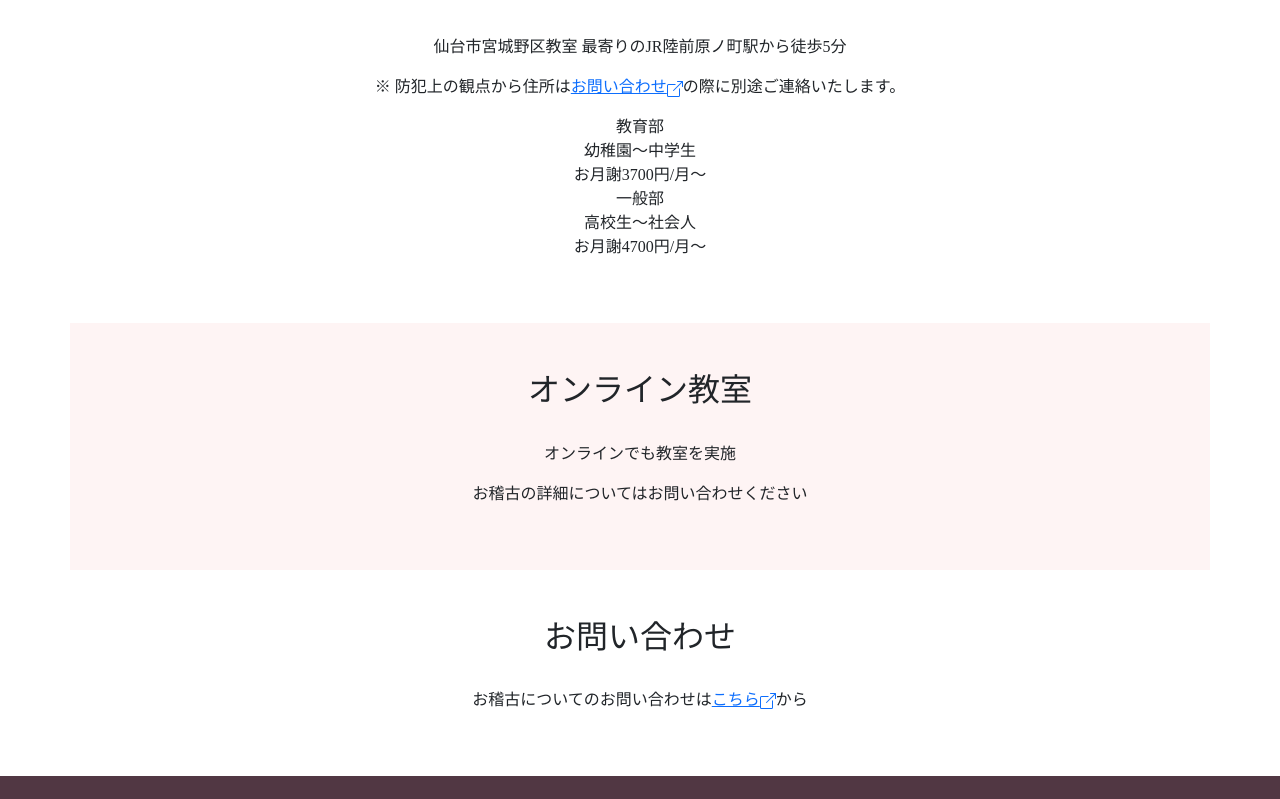
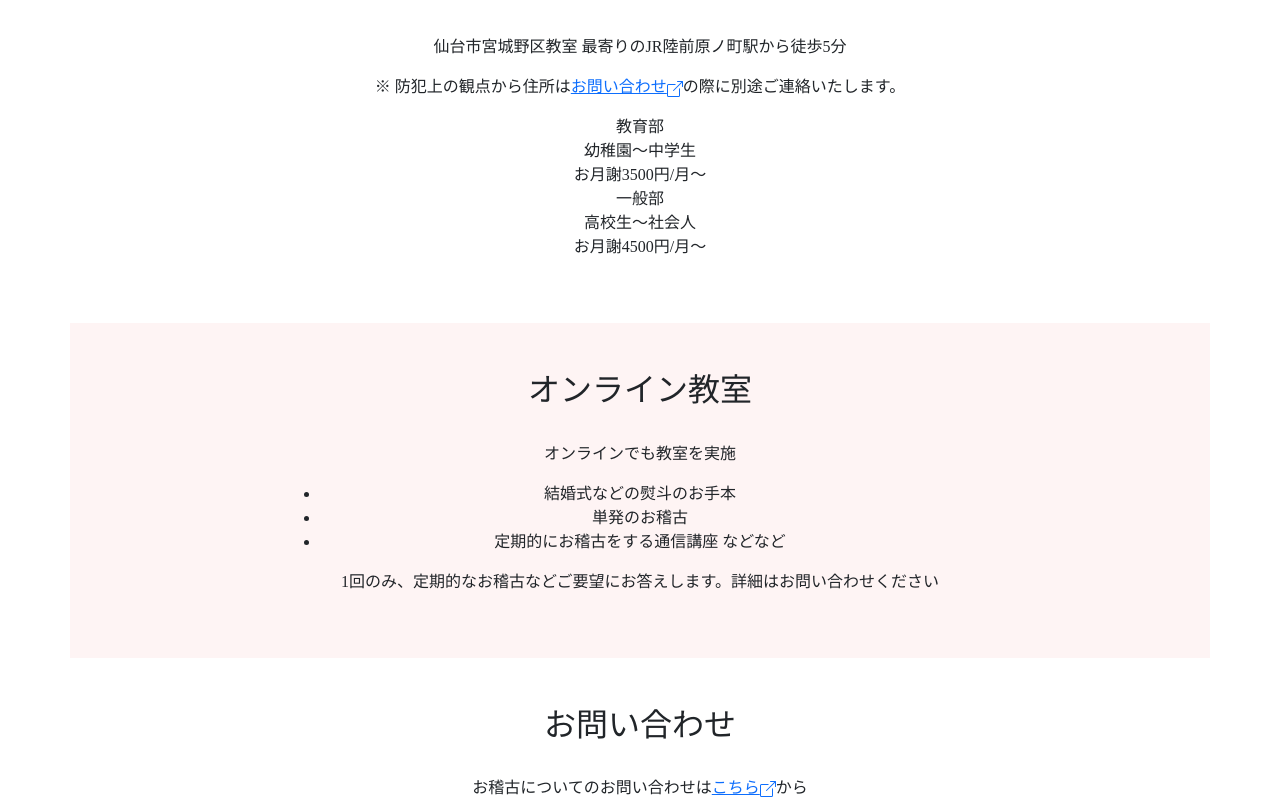
Before and after one commit to shinshu-shoin/shinshu-shoin.github.io, a React app: page / in a window 1280 px wide. Shown: the part 1589-2388 px from the top of the page. Built offline with nearby package versions, Linux system fonts and the light colour scheme; a web font is replaced by a local one.

Commit message:
add: robots解除

```diff
--- a/src/App.css
+++ b/src/App.css
@@ -21,6 +21,10 @@
 
 .li-style-none {
   list-style-type: none;
+}
+
+.li-style-dots {
+  list-style-type: disc;
 }
 
 .App-logo {
--- a/src/App.js
+++ b/src/App.js
@@ -84,16 +84,21 @@ function App() {
                         <p>
                             教育部<br />
                             幼稚園〜中学生<br />
-                            お月謝3700円/月〜<br />
+                            お月謝3500円/月〜<br />
                             一般部<br />
                             高校生〜社会人<br />
-                            お月謝4700円/月〜
+                            お月謝4500円/月〜
                         </p>
                     </Row>
                     <Row className="py-5 bg-invert">
                         <h2 id="online" className="pb-4">オンライン教室</h2>
                         <p>オンラインでも教室を実施</p>
-                        <p>お稽古の詳細についてはお問い合わせください</p>
+                        <ul className="mx-auto col-sm-8 col-md-7 li-style-dots">
+                            <li>結婚式などの熨斗のお手本</li>
+                            <li>単発のお稽古</li>
+                            <li>定期的にお稽古をする通信講座 などなど</li>
+                        </ul>
+                        <p>1回のみ、定期的なお稽古などご要望にお答えします。詳細はお問い合わせください</p>
                     </Row>
                     <Row className="py-5">
                         <h2 id="contact" className="pb-4">お問い合わせ</h2>
@@ -112,7 +117,7 @@ function App() {
                         <Col>
                             <ul className="li-style-none">
                                 <a href="https://www.instagram.com/shinshu.tsubaki/"><li><Icon.Instagram /> Instagram</li></a>
-                                <li><Icon.Mailbox2 /> Mail: shinshu.syoin@gmail.com</li>
+                                {/* <li><Icon.Mailbox2 /> Mail: shinshu.syoin@gmail.com</li> */}
                             </ul>
                         </Col>
                     </Row>
```
Also changed, not shown: 11 other files (tests, documents, lock files or other folders).
